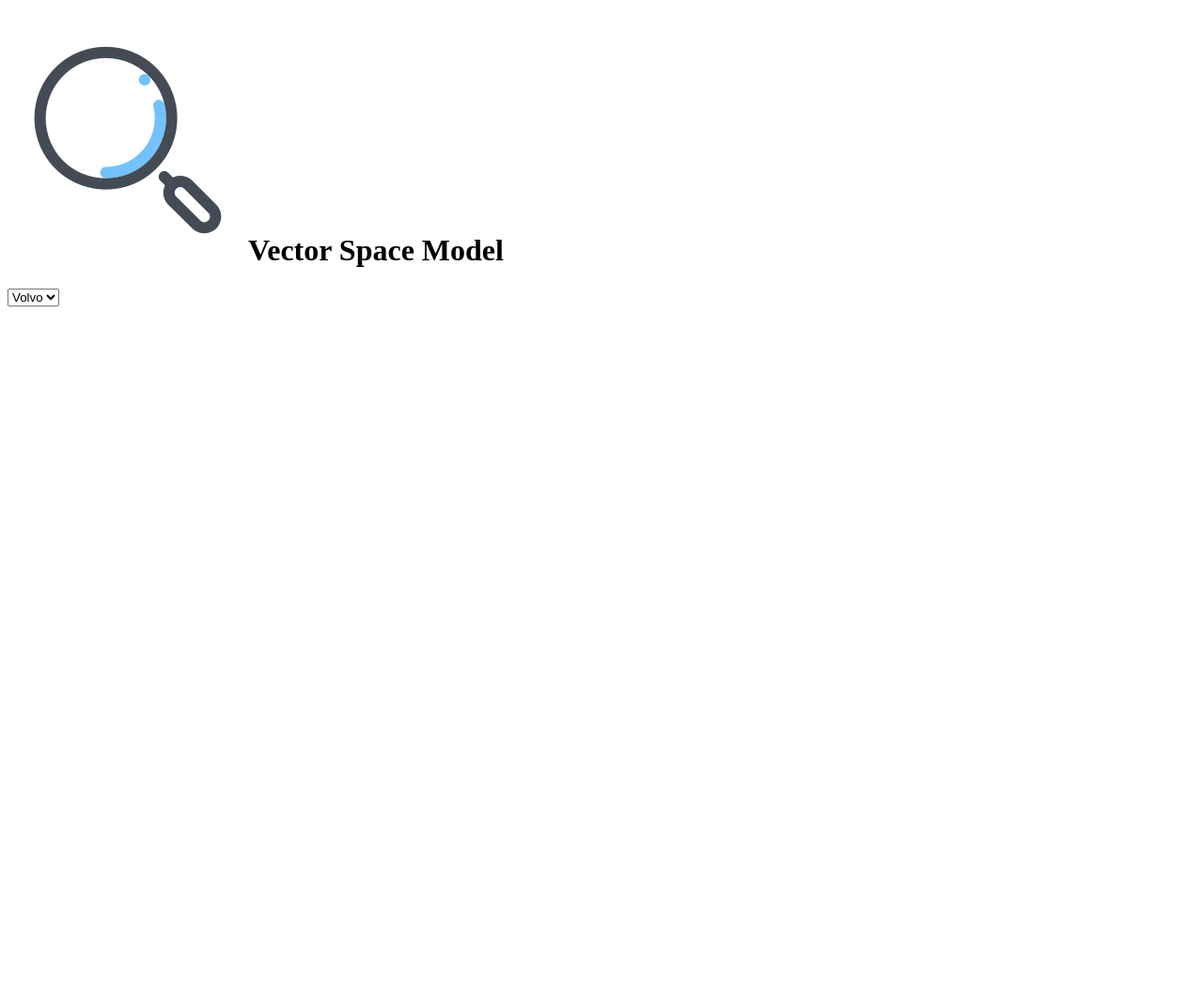
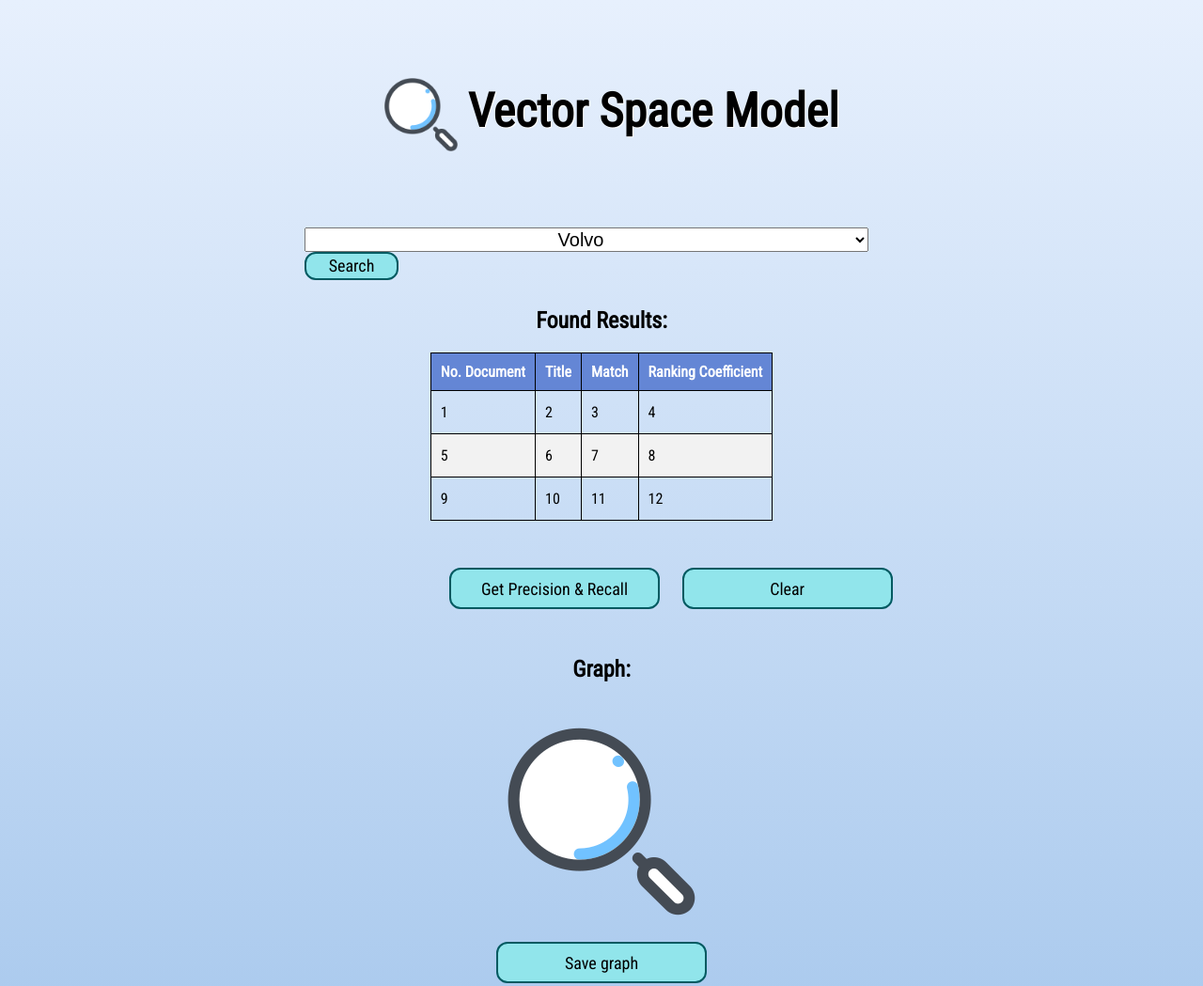
Before and after one commit to anahids/Vector-Space-Model, a plain HTML site: page index.html in a window 1280 px wide. Shown: the whole page at 94% size. Before the commit the page ends 800 px from the top, so only its background shows below. Drawn offline with Linux system fonts and the light colour scheme.

Commit message:
Interfaz

```diff
--- a/index.html
+++ b/index.html
@@ -4,6 +4,8 @@
     <meta charset="UTF-8">
     <meta name="viewport" content="width=device-width, initial-scale=1.0">
     <meta http-equiv="X-UA-Compatible" content="ie=edge">
+    <link rel="stylesheet" href="style.css">
+    <link href="https://fonts.googleapis.com/css?family=Roboto+Condensed&display=swap" rel="stylesheet">
     <title>Vector Space Model</title>
 </head>
 <body>
@@ -18,7 +20,50 @@
                 <option value="fiat">Fiat</option>
                 <option value="audi">Audi</option>
               </select>
+              <button id= "btn_search" type=submit >Search</button>
         </form>
+    </div>
+    <div class="results">
+        <h2>Found Results:</h2>
+        <table id="tableResults">
+            <thead>
+                <tr>
+                    <th>No. Document</th>
+                    <th>Title</th>
+                    <th>Match</th>
+                    <th>Ranking Coefficient</th>
+                </tr>
+            </thead>
+            <tbody>
+                <tr>
+                    <td>1</td>
+                    <td>2</td>
+                    <td>3</td>
+                    <td>4</td>
+                </tr>
+                <tr>
+                    <td>5</td>
+                    <td>6</td>
+                    <td>7</td>
+                    <td>8</td>
+                </tr>
+                <tr>
+                    <td>9</td>
+                    <td>10</td>
+                    <td>11</td>
+                    <td>12</td>
+                </tr>
+            </tbody>
+        </table>
+        <div class="buttons">
+            <a href="#" class="button">Get Precision & Recall</a>
+            <a href="#" class="button">Clear</a>
+        </div>
+    </div>
+    <div class="graphs">
+        <h2>Graph:</h2>
+        <img src="logo.png" alt="Logo">
+        <a href="#" class="button">Save graph</a>
     </div>
 </body>
 </html>
--- /dev/null
+++ b/style.css
@@ -0,0 +1,134 @@
+.header {
+    text-align: center;
+    padding: 30px;
+    position: relative;
+    /*background-color:rgb(255, 255, 255);*/
+}
+
+.header img {
+    width: 100px;
+    height:100px;
+    margin: auto;
+    display: inline-block;
+    vertical-align: middle;
+}
+
+.header h1 {
+    color: black;
+    font-size: 50px;
+    text-align: center;
+    margin-bottom: 30px;
+    text-shadow: 1px 1px 1px rgb(255, 255, 255);
+    position: relative;
+    padding-left: 10px;
+}
+
+.search-form {
+    margin: auto;
+    width: 50%;
+    padding: 10px;
+}
+
+#search select {
+    width: 600px;
+    text-align: center;
+    text-align-last:center;
+    font-size:20px;
+}
+
+#btn_search {
+    font-family: 'Roboto Condensed';
+    font-size: 18px;
+    width: 100px;
+    height: 30px;
+    cursor: pointer;
+    text-align: center;
+    border-radius: 12px;
+    transition-duration: 0.4s;
+    background-color: #91e5eb;
+    border: 2px solid #005a61;
+    color: black;
+}
+
+#btn_search:hover {
+    background-color: rgb(46, 161, 182);
+    color: white;
+  }
+
+h2 {
+    text-align: center;
+}
+
+table, td, th, tr {
+    border: 1px solid black;
+    padding: 10px;
+}
+
+table {
+    text-align: center;
+    border-collapse: collapse;
+    margin: 0 auto;
+}
+
+td {
+    height: 25px;
+    vertical-align: middle;
+    text-align: justify;
+}
+
+th {
+    background-color: #6486D5;
+    color: white;
+    text-align: center;
+    font-weight: bold;
+    border: 1px solid black;
+}
+
+tr:nth-child(even) {
+    background-color: #f2f2f2;
+}
+
+.buttons {
+    margin-top: 50px;
+    margin-left: 470px;
+    margin-bottom: 50px;
+}
+
+.button {
+    font-family: 'Roboto Condensed';
+    font-size: 18px;
+    color: black;
+    background-color: #91e5eb;
+    border: 2px solid #005a61;
+    border-radius: 12px;
+    width: 200px;
+    height: 20px;
+    cursor: pointer;
+    transition-duration: 0.4s;
+    text-align: center;
+    display: inline-block;
+    text-decoration: none;
+    padding: 10px;
+    margin-right: 20px;
+}
+
+.button:hover {
+    background-color: rgb(46, 161, 182);
+    color: white;
+}
+
+.graphs img, .graphs a {
+    display: block;
+    margin-left: auto;
+    margin-right: auto;
+}
+
+/*html{
+    height: 130%;
+}*/
+
+body {
+    font-family: 'Roboto Condensed';
+    background-image: linear-gradient(to top, #accbee 0%, #e7f0fd 100%);
+    background-size: auto;
+}
```
